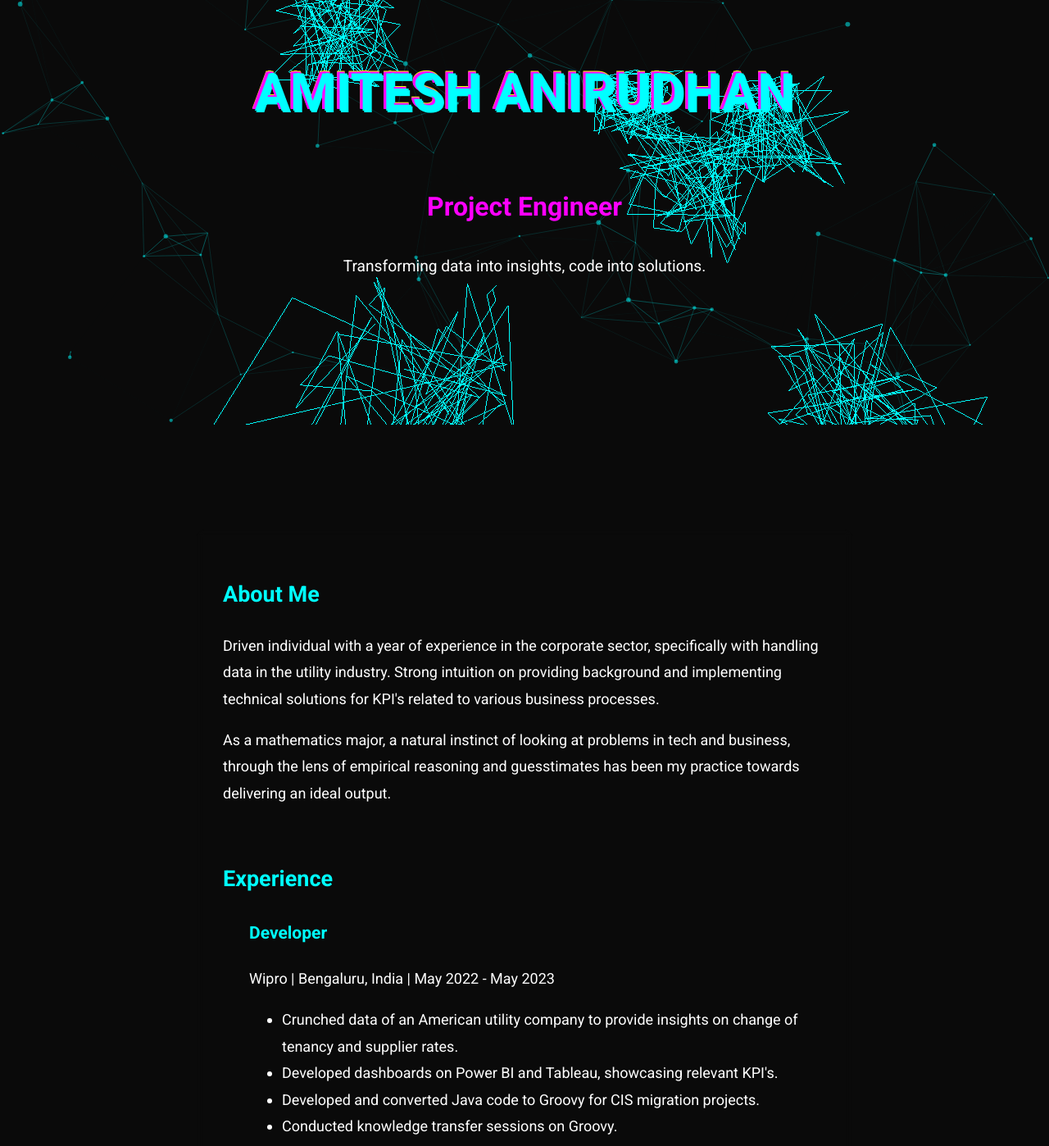
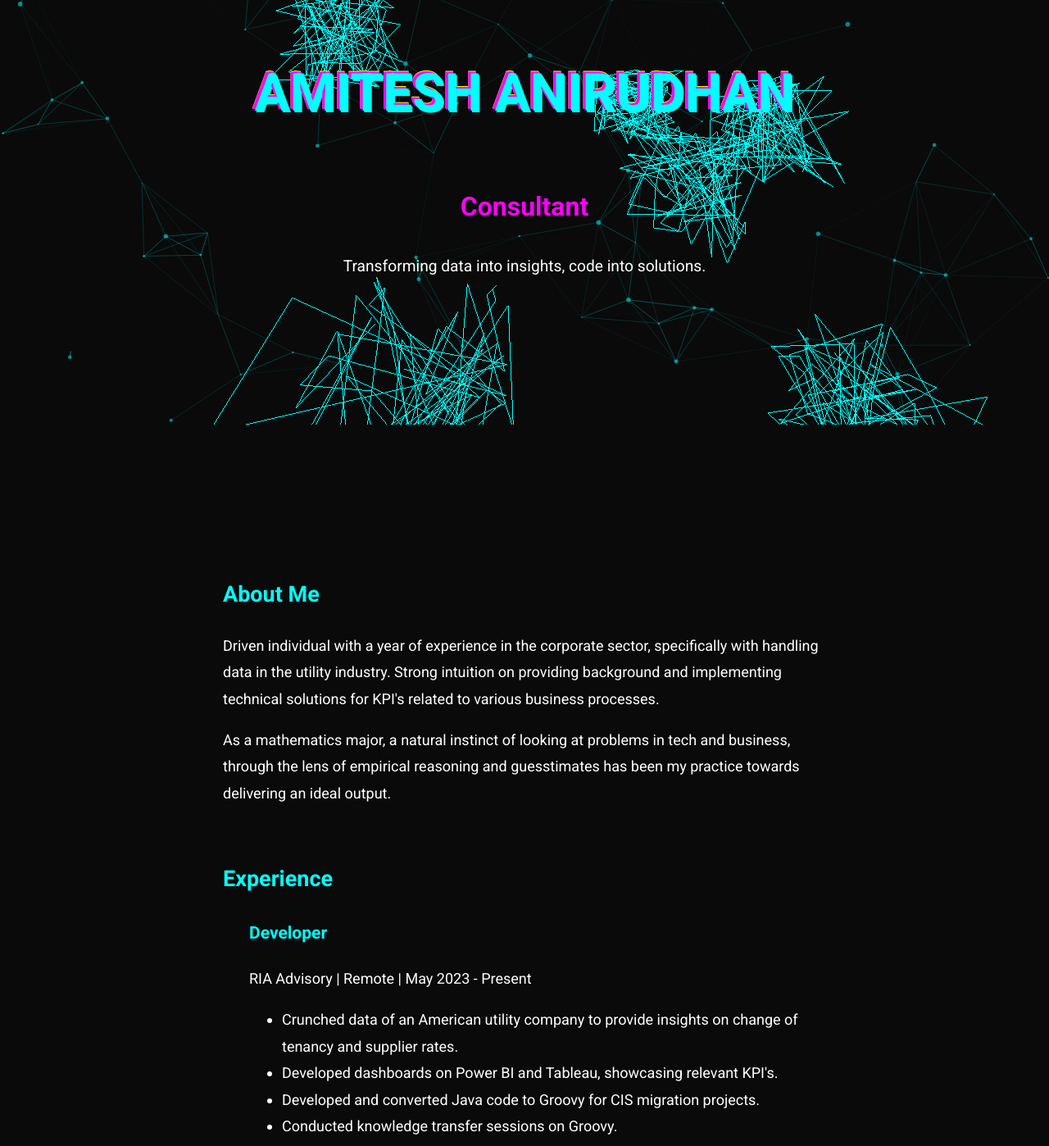
Before and after one commit to amitesh0109/amiteshanirudhan.github.io, a plain HTML site: page index.html in a window 1280 px wide. Shown: the part 282-1680 px from the top of the page at 82% size. Drawn offline with nearby package versions, Linux system fonts and the light colour scheme; animation ran at ten frames a second.

Commit message:
Update index.html

```diff
--- a/index.html
+++ b/index.html
@@ -3,7 +3,7 @@
 <head>
     <meta charset="UTF-8">
     <meta name="viewport" content="width=device-width, initial-scale=1.0">
-    <title>Amitesh Anirudhan - Project Engineer</title>
+    <title>Amitesh Anirudhan - Consultant</title>
     <link rel="stylesheet" href="styles.css">
     <script src="https://cdnjs.cloudflare.com/ajax/libs/three.js/r128/three.min.js"></script>
     <script src="https://cdn.jsdelivr.net/npm/particles.js@2.0.0/particles.min.js"></script>
@@ -20,6 +20,7 @@
                     <li><a href="#about">About</a></li>
                     <li><a href="#experience">Experience</a></li>
                     <li><a href="#skills">Skills</a></li>
+                    <li><a href="#projects">Projects</a></li>
                 </ul>
             </nav>
         </header>
@@ -29,7 +30,7 @@
     <div class="parallax-bg"></div>
     <div class="hero-content">
         <h1 class="glitch" data-text="Amitesh Anirudhan">Amitesh Anirudhan</h1>
-        <h2 class="subtitle">Project Engineer</h2>
+        <h2 class="subtitle">Consultant</h2>
         <p id="tagline" class="tagline"></p>
     </div>
 </section>
@@ -42,6 +43,16 @@
             <section id="experience">
                 <h2>Experience</h2>
                 <div class="timeline">
+                     <div class="job">
+                        <h3>Developer</h3>
+                        <p class="job-details">RIA Advisory | Remote | May 2023 - Present</p>
+                        <ul>
+                            <li>Crunched data of an American utility company to provide insights on change of tenancy and supplier rates.</li>
+                            <li>Developed dashboards on Power BI and Tableau, showcasing relevant KPI's.</li>
+                            <li>Developed and converted Java code to Groovy for CIS migration projects.</li>
+                            <li>Conducted knowledge transfer sessions on Groovy.</li>
+                        </ul>
+                    </div>
                     <div class="job">
                         <h3>Developer</h3>
                         <p class="job-details">Wipro | Bengaluru, India | May 2022 - May 2023</p>
```
